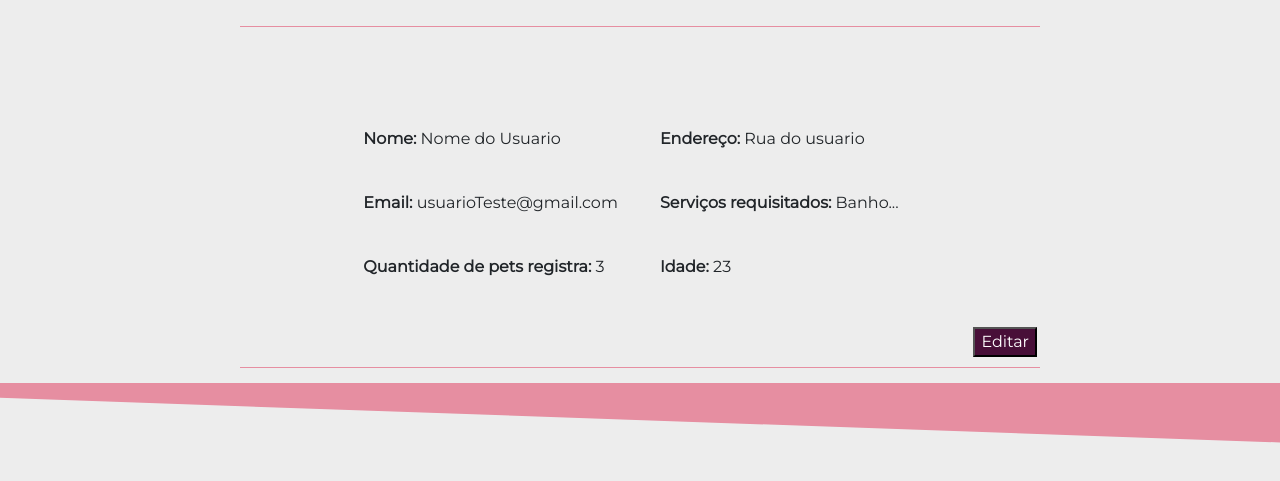
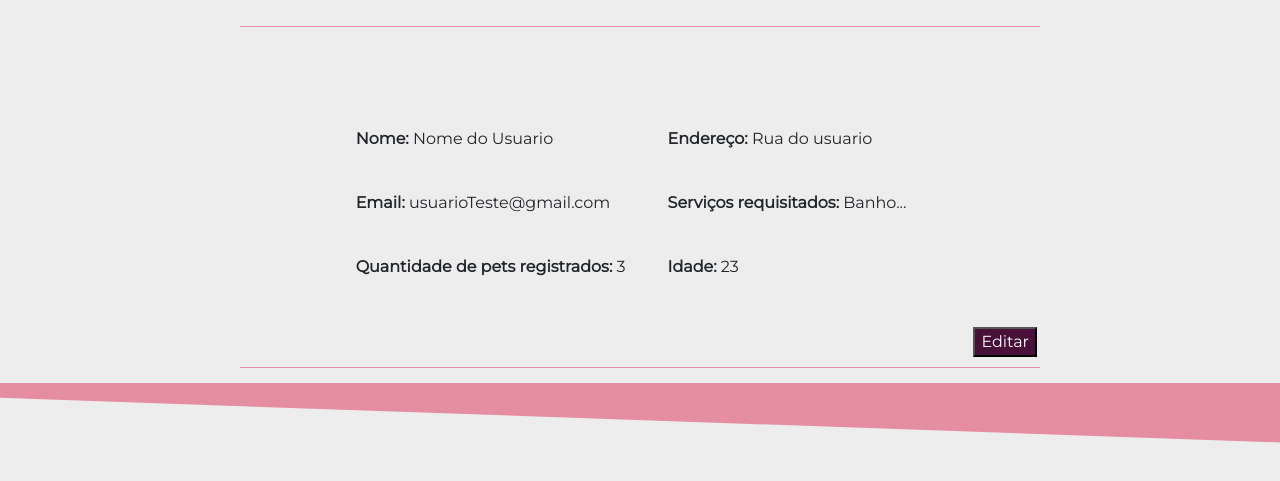
Before and after one commit to Raul772/PettopWebsite, a plain HTML site: page userProfile.html in a window 1280 px wide. Shown: the part 779-1260 px from the top of the page. Drawn offline with nearby package versions, Linux system fonts and the light colour scheme.

Commit message:
subindo minhas parte

```diff
--- a/userProfile.html
+++ b/userProfile.html
@@ -134,7 +134,7 @@
                 <div>
                     <p><strong>Nome:</strong> Nome do Usuario</p> <br>
                     <p><strong>Email:</strong> usuarioTeste@gmail.com</p> <br>
-                    <p><strong>Quantidade de pets registra:</strong> 3</p> <br>
+                    <p><strong>Quantidade de pets registrados:</strong> 3</p> <br>
                 </div>
                 <div>
                     <p><strong>Endereço:</strong> Rua do usuario</p> <br>
```
